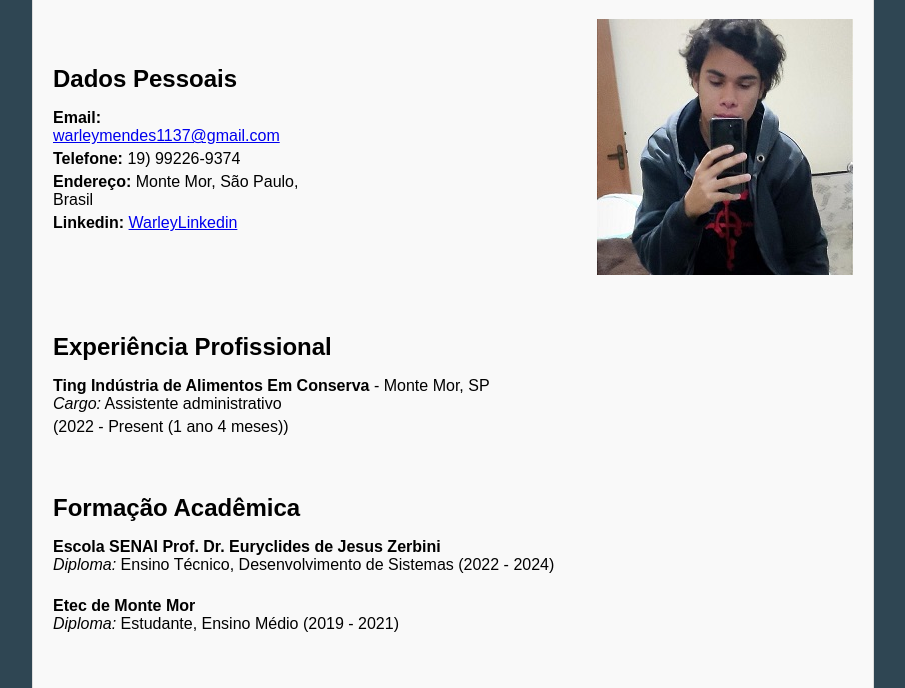
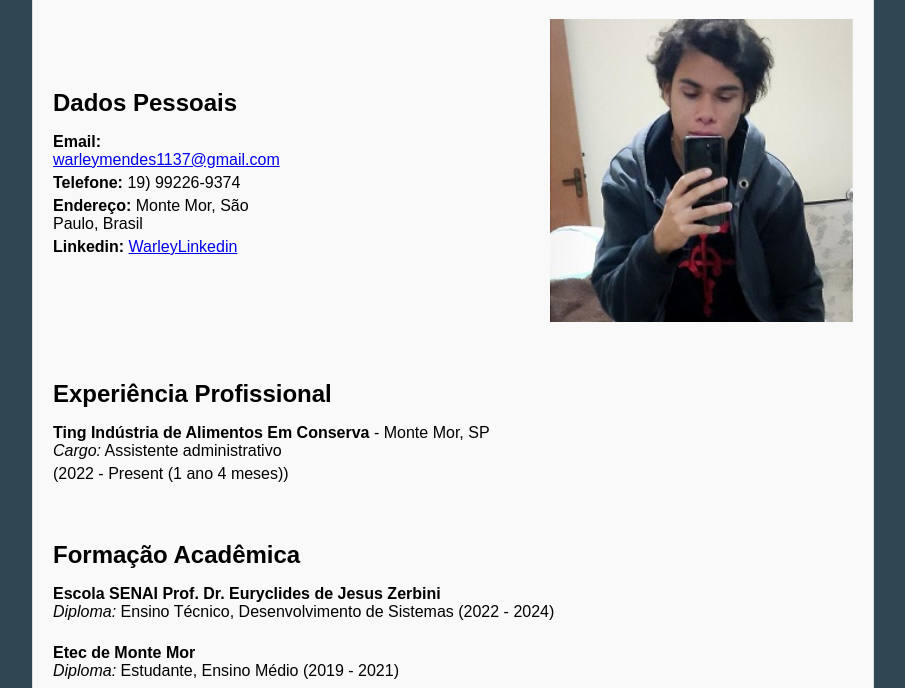
Before and after one commit to warley1137/My_curriculo, a plain HTML site: page index.html in a window 1280 px wide. Shown: the part 102-790 px from the top of the page, without its empty margins (187-1092 px from the left). Drawn offline with Linux system fonts and the light colour scheme.

Commit message:
Update estilo.css

```diff
--- a/estilo.css
+++ b/estilo.css
@@ -43,6 +43,8 @@ body {
 
   .container2 img {
     margin-left: 270px;
+    width: 50%;
+    height: auto;
   }
 
   .container2 {
```
